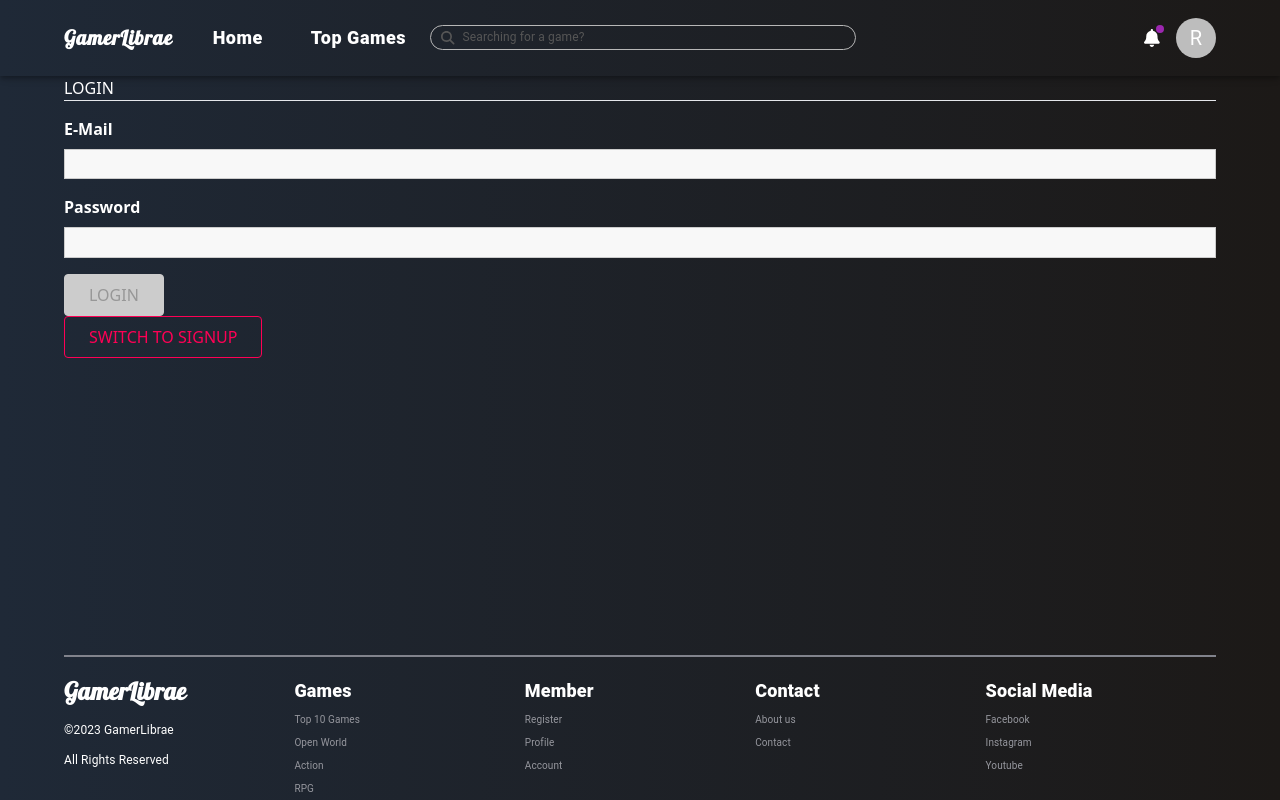
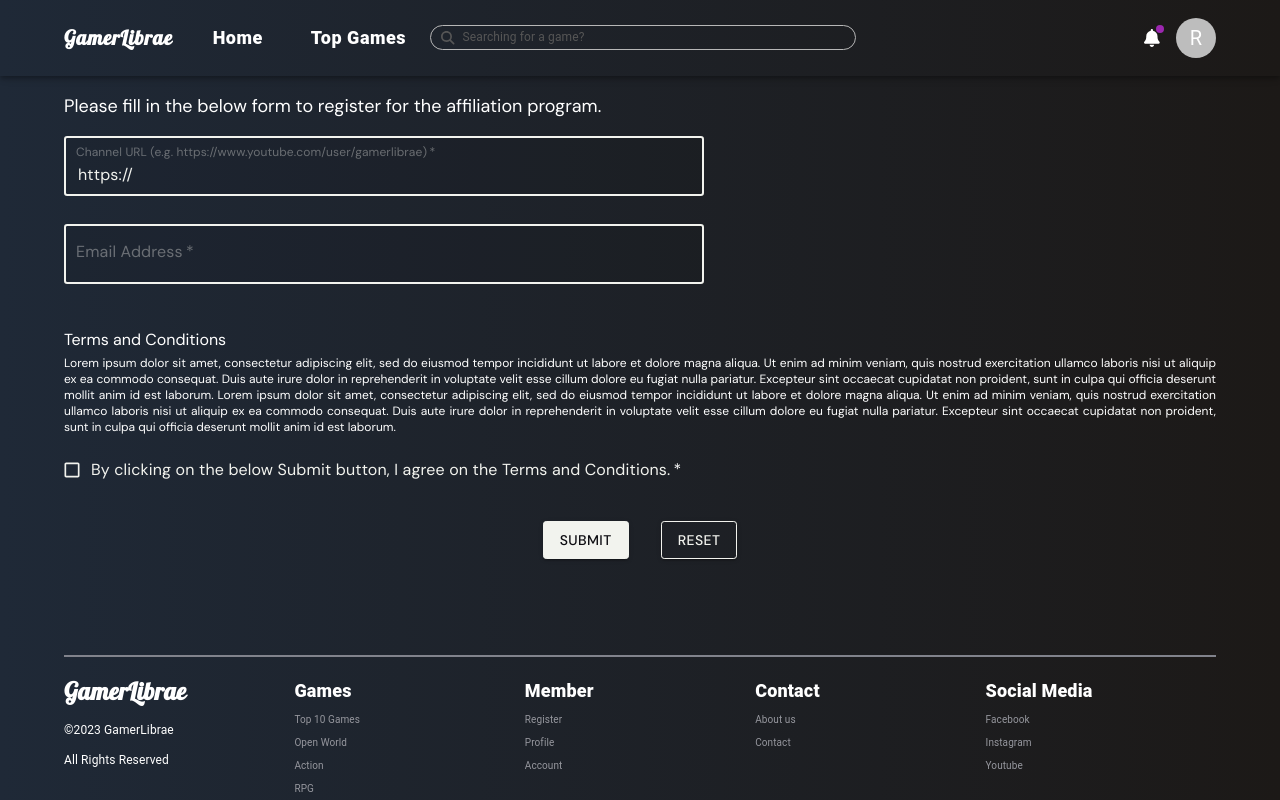
Before and after one commit to taylor50737/cap805_group3_gamerLibrae_frontend, a React (Vite) app: page /aff-reg in a window 1280 px wide. Before the commit this address led to /auth. Built offline with nearby package versions, Linux system fonts and the light colour scheme.

Commit message:
Add Aff Reg Form OnChange Function, add routing forAff Reg Form

```diff
--- a/src/Affiliation/AffReg.jsx
+++ b/src/Affiliation/AffReg.jsx
@@ -1,16 +1,43 @@
-import React from 'react';
 import './AffReg.css';
+import { useState } from 'react';
 import { Button, FormControl, FormControlLabel, TextField, Checkbox } from '@mui/material';
 import AffRegTextField from './components/AffRegTextField';
 import AffRegTextFieldProps from './components/AffRegTextFieldProps';
 import AffTNC from './components/AffRegTNC';
 import AffRegTNCCheckbox from './components/AffRegTNCCheckbox';
 
-const AffRegTextFieldList = AffRegTextFieldProps.map((data) => {
-  return <AffRegTextField key={data.key} label={data.label} defaultValue={data.defaultValue} />;
-});
+const AffReg = () => {
+  const [affRegFormData, setAffRegFormData] = useState({
+    channelUrl: '',
+    email: '',
+  });
 
-const AffReg = () => {
+  function handleChange(event) {
+    const { name, value } = event.target;
+    setAffRegFormData((prevState) => {
+      return {
+        ...prevState,
+        [name]: value,
+      };
+    });
+  }
+
+  function handleSubmit(event) {
+    event.preventDefault();
+    console.log(affRegFormData);
+  }
+
+  const AffRegTextFieldList = AffRegTextFieldProps.map((data) => {
+    return (
+      <AffRegTextField
+        key={data.key}
+        name={data.name}
+        label={data.label}
+        defaultValue={data.defaultValue}
+        onChange={handleChange}
+      />
+    );
+  });
   return (
     <div className='affreg font-dmsans'>
       <FormControl fullWidth>
@@ -25,6 +52,8 @@ const AffReg = () => {
         <div className='affreg--button'>
           <Button
             variant='contained'
+            onClick={handleSubmit}
+            type='submit'
             sx={{
               color: '#0D0C11',
               bgcolor: '#F2F3EE',
--- a/src/Affiliation/components/AffRegTextField.jsx
+++ b/src/Affiliation/components/AffRegTextField.jsx
@@ -5,9 +5,11 @@ const AffRegTextField = (props) => {
     <TextField
       required
       id='outlined-basic'
+      name={props.name}
       label={props.label}
       variant='filled'
       defaultValue={props.defaultValue}
+      onChange={props.onChange}
       InputLabelProps={{
         style: { color: 'rgba(183,183,183,0.5)' },
       }}
--- a/src/Affiliation/components/AffRegTextFieldProps.jsx
+++ b/src/Affiliation/components/AffRegTextFieldProps.jsx
@@ -1,11 +1,13 @@
 export default [
   {
     key: 1,
+    name: 'channelUrl',
     label: 'Channel URL (e.g. https://www.youtube.com/user/gamerlibrae)',
     defaultValue: 'https://',
   },
   {
     key: 2,
+    name: 'email',
     label: 'Email Address',
     defaultValue: '',
   },
--- a/src/App.jsx
+++ b/src/App.jsx
@@ -16,6 +16,7 @@ import ResetPassword from './MemberPanel/pages/ResetPassword';
 import UploadProfilePic from './MemberPanel/pages/UploadProfilePic';
 import WishList from './MemberPanel/pages/WishList';
 import GameSearchResult from './GameSearchResult/GameSearchResultPage';
+import AffReg from './Affiliation/AffReg';
 import { AuthContext } from './shared/context/auth_context';
 
 const App = () => {
@@ -48,6 +49,7 @@ const App = () => {
         <Route path='/auth' element={<Auth />} />
         <Route path='/search' element={<GameSearchResult />} />
         <Route path='/admin-panel' element={<AdminPanel />} />
+        <Route path='/aff-reg' element={<AffReg />} />
 
         {/* Game Route */}
         <Route path='/game'>
--- a/src/index.css
+++ b/src/index.css
@@ -13,6 +13,8 @@ html {
 }
 
 body {
+  /* background: linear-gradient(180deg, rgba(0, 100, 212, 0.5), rgba(49, 10, 94, 0.5)); */
+  /* background: linear-gradient(180deg, rgba(9, 32, 71, 1), rgba(74, 38, 70, 1)); */
   background: linear-gradient(270deg, rgba(28, 25, 23, 1), rgba(31, 41, 55, 1));
   background-repeat: no-repeat;
   background-attachment: fixed;
```
